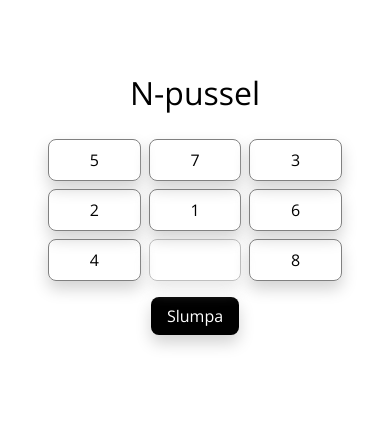
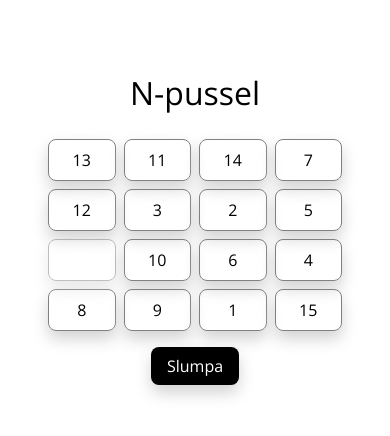
Before and after one commit to amandaflod/n-puzzle, a React (Vite) app: page / in a window 390 px wide. Shown: the top 436 px of the page. Built offline with nearby package versions, Linux system fonts and the light colour scheme.

Commit message:
Add a little responsive design

```diff
--- a/src/Puzzle.tsx
+++ b/src/Puzzle.tsx
@@ -2,8 +2,8 @@ import styled from "styled-components";
 import { useState } from "react";
 import { Tile } from "./Tile";
 
-const rows = 3;
-const columns = 3;
+const rows = 4;
+const columns = 4;
 
 type PuzzleProps = {
   rows?: number;
@@ -21,6 +21,13 @@ const PuzzleWrapper = styled.div`
   align-items: center;
   flex-direction: column;
   padding: 3rem;
+
+  @media (max-width: 375px) {
+    padding: 2rem;
+    .h1 {
+      font-size: 1.5rem;
+    }
+  }
 `;
 
 const StyledPuzzle = styled.div<PuzzleProps>`
```
